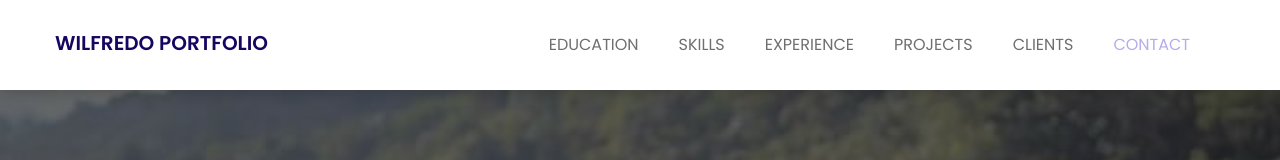
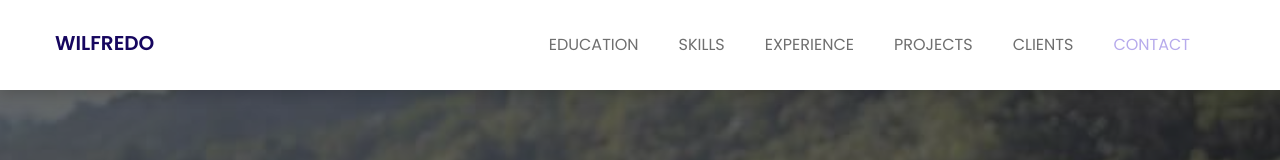
Before and after one commit to wildeveloper/portfolio, a plain HTML site: page index.html in a window 1280 px wide. Shown: the top 160 px of the page. Drawn offline with nearby package versions, Linux system fonts and the light colour scheme.

Commit message:
update header

```diff
--- a/index.html
+++ b/index.html
@@ -70,7 +70,7 @@
 			                <button type="button" class="navbar-toggle" data-toggle="collapse" data-target="#navbar-menu">
 			                    <i class="fa fa-bars"></i>
 			                </button>
-			                <a class="navbar-brand" href="index.html">Wilfredo Portfolio</a>
+			                <a class="navbar-brand" href="index.html">Wilfredo</a>
 			            </div><!--/.navbar-header-->
 			            <!-- End Header Navigation -->
 
```
